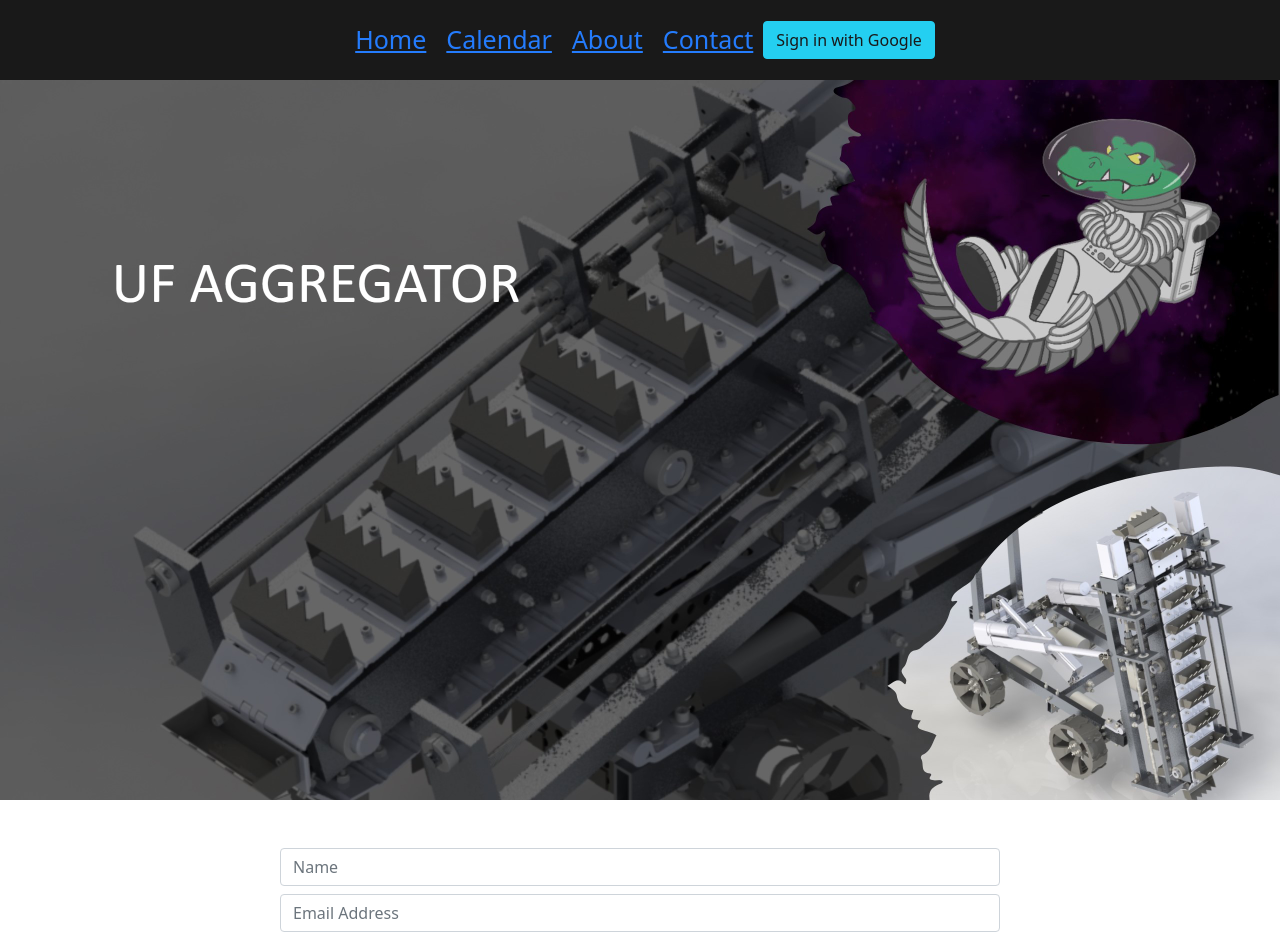
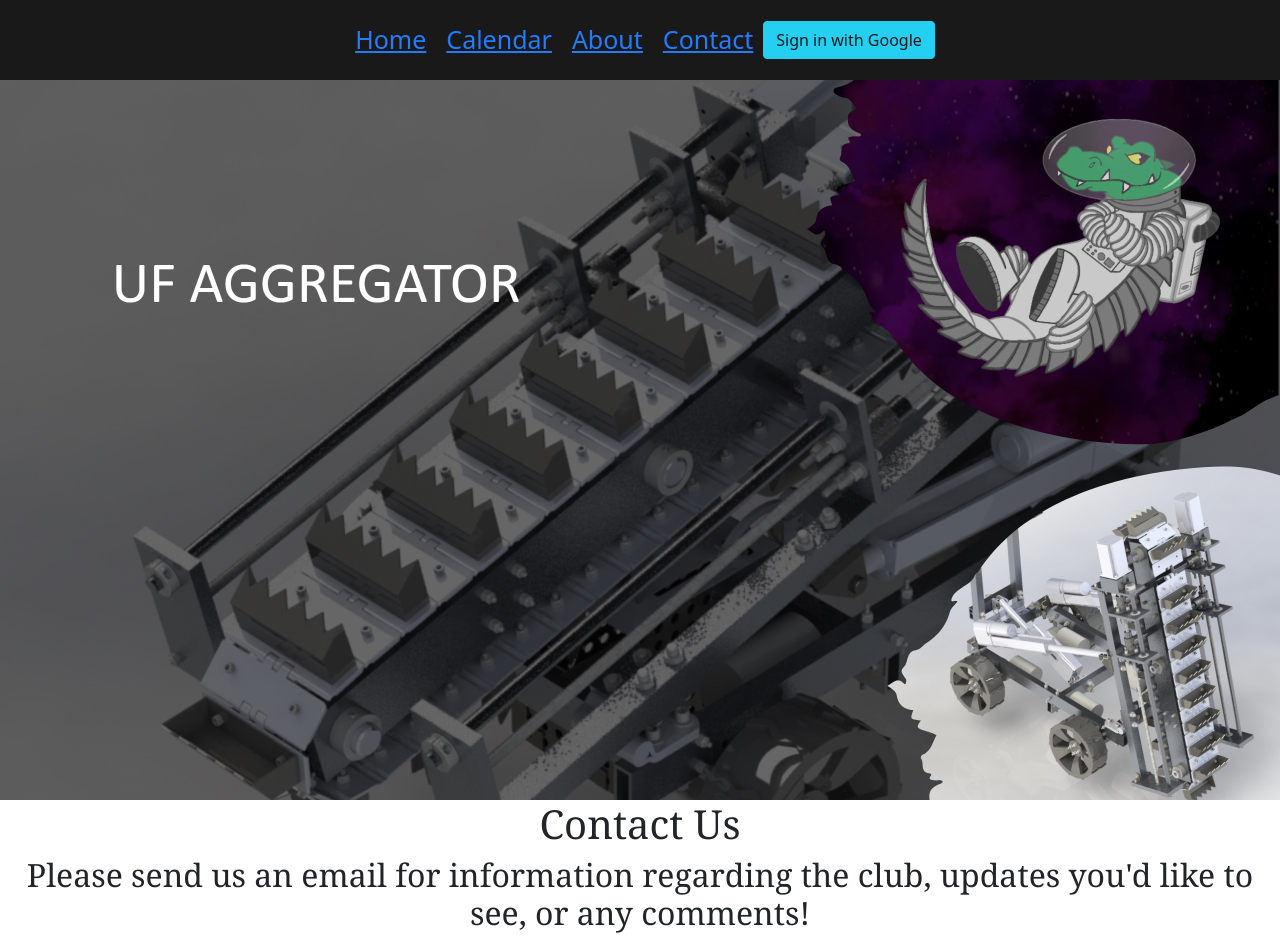
Before and after one commit to vicentecortes23/SWE_Project1, a React (Create React App) app in the folder NewApp/testapp1/: page / in a window 1280 px wide. Shown: the top 938 px of the page. Built offline with nearby package versions, Linux system fonts and the light colour scheme.

Commit message:
Form data

```diff
--- a/NewApp/testapp1/src/pages/Home.css
+++ b/NewApp/testapp1/src/pages/Home.css
@@ -1,8 +1,10 @@
 
-body {
+body{
     background-color: #cccccca4;
   }
-
+h1,h2 {
+  font-family: Georgia, 'Times New Roman', Times, serif;
+}
 img.homebg {
     margin: 0;
     opacity:1;
--- a/NewApp/testapp1/src/pages/Home.js
+++ b/NewApp/testapp1/src/pages/Home.js
@@ -12,6 +12,10 @@
             </div>
             </center>
             <div>
+                <center>
+                <h1> Contact Us</h1>
+                <h2> Please send us an email for information regarding the club, updates you'd like to see, or any comments!</h2>
+                </center>
                 <ContactUs/>
             </div>
         </div>
```
